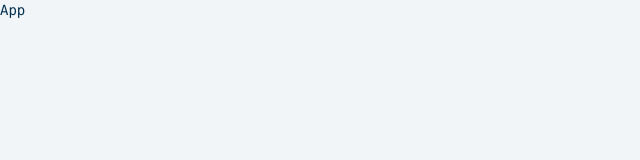
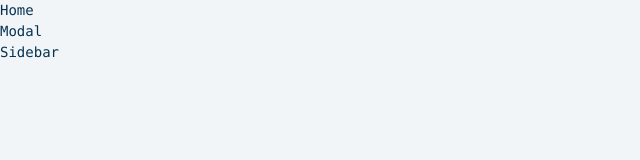
Before and after one commit to scrumpygeo/context-sidebar, a React (Create React App) app: page / in a window 1280 px wide. Shown: the top 160 px of the page, without its empty margins (0-640 px from the left). Built offline with nearby package versions, Linux system fonts and the light colour scheme.

Commit message:
add component links to app.js

```diff
--- a/src/App.js
+++ b/src/App.js
@@ -1,10 +1,15 @@
+import Home from "../Home";
+import Modal from "./Modal";
+import Sidebar from "./Sidebar";
 
 
 function App() {
   return (
-    <div>
-      App
-    </div>
+    <>
+      <Home />
+      <Modal />
+      <Sidebar />
+    </>
   );
 }
 
```
